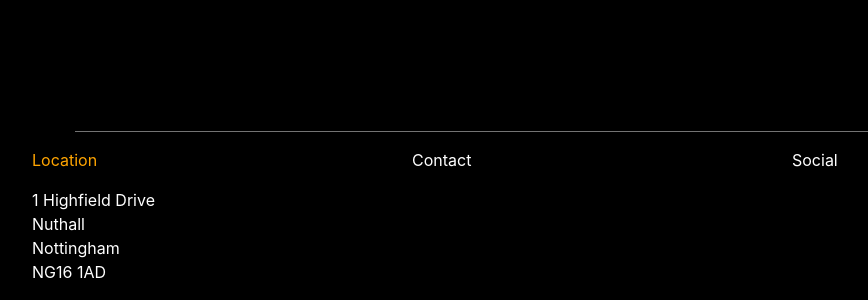
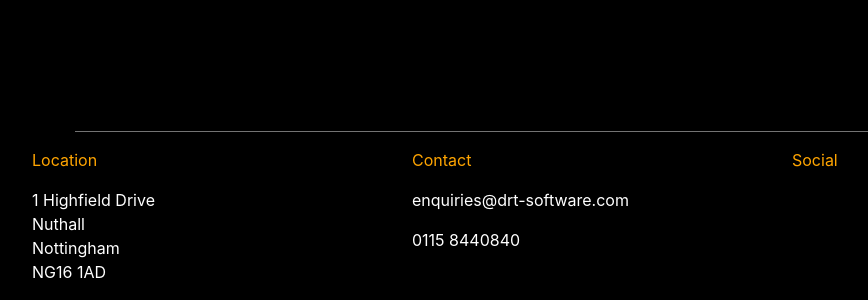
Before and after one commit to DoctorTone/drt_demo, a React (Create React App) app: page /portfolio in a window 1280 px wide. Shown: the part 1587-1887 px from the top of the page, without its empty margins (53-921 px from the left). Built offline with nearby package versions, Linux system fonts and the light colour scheme; what react-three-fiber would draw is missing.

Commit message:
Add font awesome.

```diff
--- a/public/index.html
+++ b/public/index.html
@@ -15,6 +15,12 @@
       user's mobile device or desktop. See https://developers.google.com/web/fundamentals/web-app-manifest/
     -->
     <link rel="manifest" href="%PUBLIC_URL%/manifest.json" />
+    <link
+      rel="stylesheet"
+      href="https://use.fontawesome.com/releases/v5.8.2/css/all.css"
+      integrity="sha384-oS3vJWv+0UjzBfQzYUhtDYW+Pj2yciDJxpsK1OYPAYjqT085Qq/1cq5FLXAZQ7Ay"
+      crossorigin="anonymous"
+    />
     <!--
       Notice the use of %PUBLIC_URL% in the tags above.
       It will be replaced with the URL of the `public` folder during the build.
@@ -29,15 +35,5 @@
   <body>
     <noscript>You need to enable JavaScript to run this app.</noscript>
     <div id="root"></div>
-    <!--
-      This HTML file is a template.
-      If you open it directly in the browser, you will see an empty page.
-
-      You can add webfonts, meta tags, or analytics to this file.
-      The build step will place the bundled scripts into the <body> tag.
-
-      To begin the development, run `npm start` or `yarn start`.
-      To create a production bundle, use `npm run build` or `yarn build`.
-    -->
   </body>
 </html>
--- a/src/components/Info.js
+++ b/src/components/Info.js
@@ -17,10 +17,12 @@ const Info = () => {
           </p>
         </div>
         <div className="col-4">
-          <p>Contact</p>
+          <p className="orangeText">Contact</p>
+          <p>enquiries@drt-software.com</p>
+          <p>0115 8440840</p>
         </div>
         <div className="col-4">
-          <p>Social</p>
+          <p className="orangeText">Social</p>
         </div>
       </div>
     </div>
```
